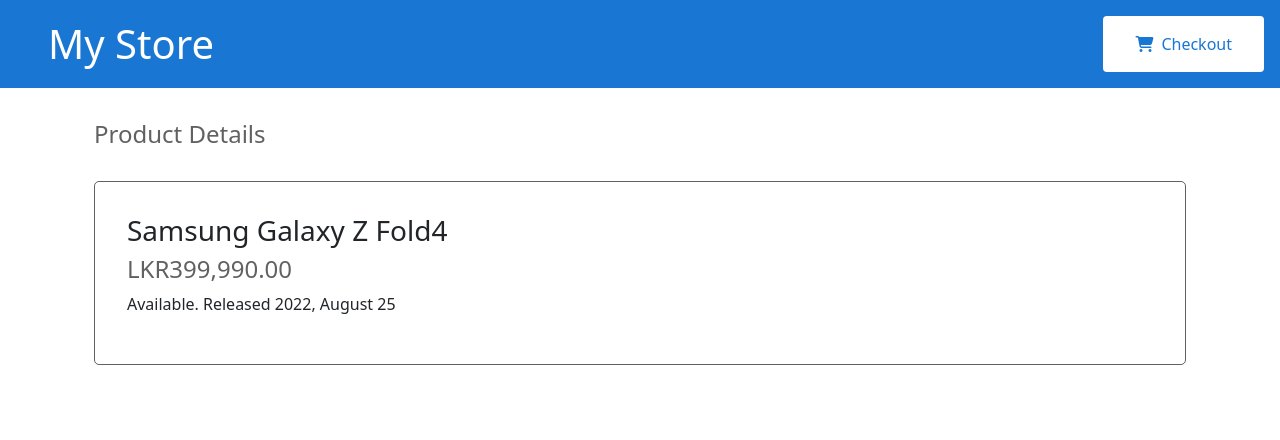
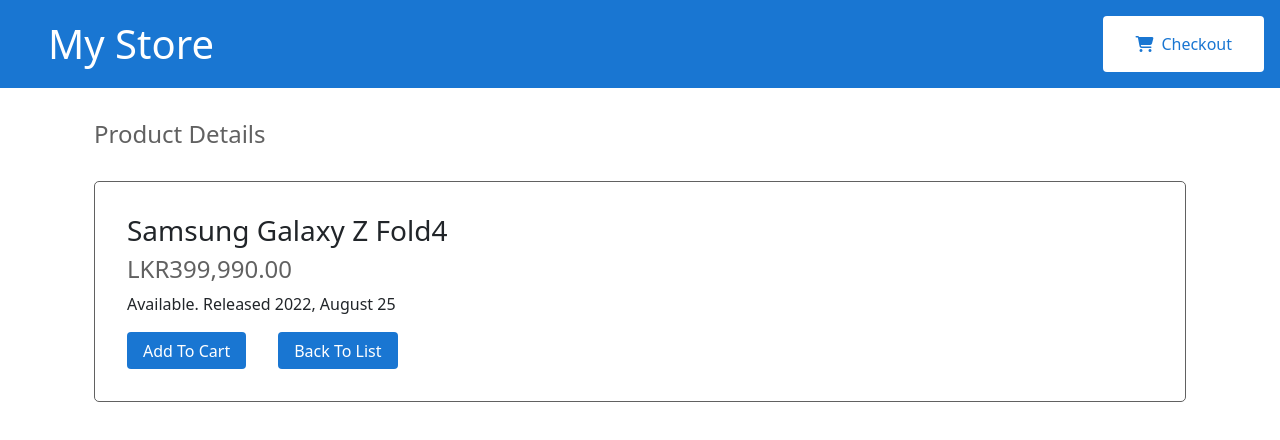
Before and after one commit to HasalaDissanayake/ShoppingCart, an Angular app in the folder shopping-Cart/: page /products/1 in a window 1280 px wide. Shown: the top 440 px of the page. Built offline with nearby package versions, Linux system fonts and the light colour scheme.

Commit message:
generated cart services

```diff
--- a/shopping-Cart/src/app/product-details/product-details.component.css
+++ b/shopping-Cart/src/app/product-details/product-details.component.css
@@ -12,3 +12,16 @@
     padding: 2rem;
     border-radius: 5px;
 }
+
+button{
+    padding: 0.4rem 1rem;
+    background-color: #1976d2;
+    border-radius: 4px;
+    border: none;
+    color: white;
+}
+
+.btn-list{
+    display: flex;
+    gap: 2rem;
+}
--- a/shopping-Cart/src/app/product-details/product-details.component.html
+++ b/shopping-Cart/src/app/product-details/product-details.component.html
@@ -5,5 +5,11 @@
     <h3>{{ product.name }}</h3>
     <h4>{{ product.price | currency:'LKR' }}</h4>
     <p>{{ product.description }}</p>
+        <div class="btn-list">
+            <button type="button" (click)="addToCart(product)">Add To Cart</button>
+            <button type="button" [routerLink]="'/'">Back To List</button>
+        </div>
+
     </div>
+
 </div>
--- a/shopping-Cart/src/app/product-details/product-details.component.ts
+++ b/shopping-Cart/src/app/product-details/product-details.component.ts
@@ -21,6 +21,9 @@
 
   // Find the product that correspond with the id provided in route.
   this.product = products.find(product => product.id === productIdFromRoute);
+  }
+
+  addToCart(product: Product) {
+    console.log(product);
+  }
 }
-
-}
```
Also changed, not shown: shopping-Cart/src/app/cart.service.ts (added, +9 -0 lines), 1 other file (tests, documents, lock files or other folders).
